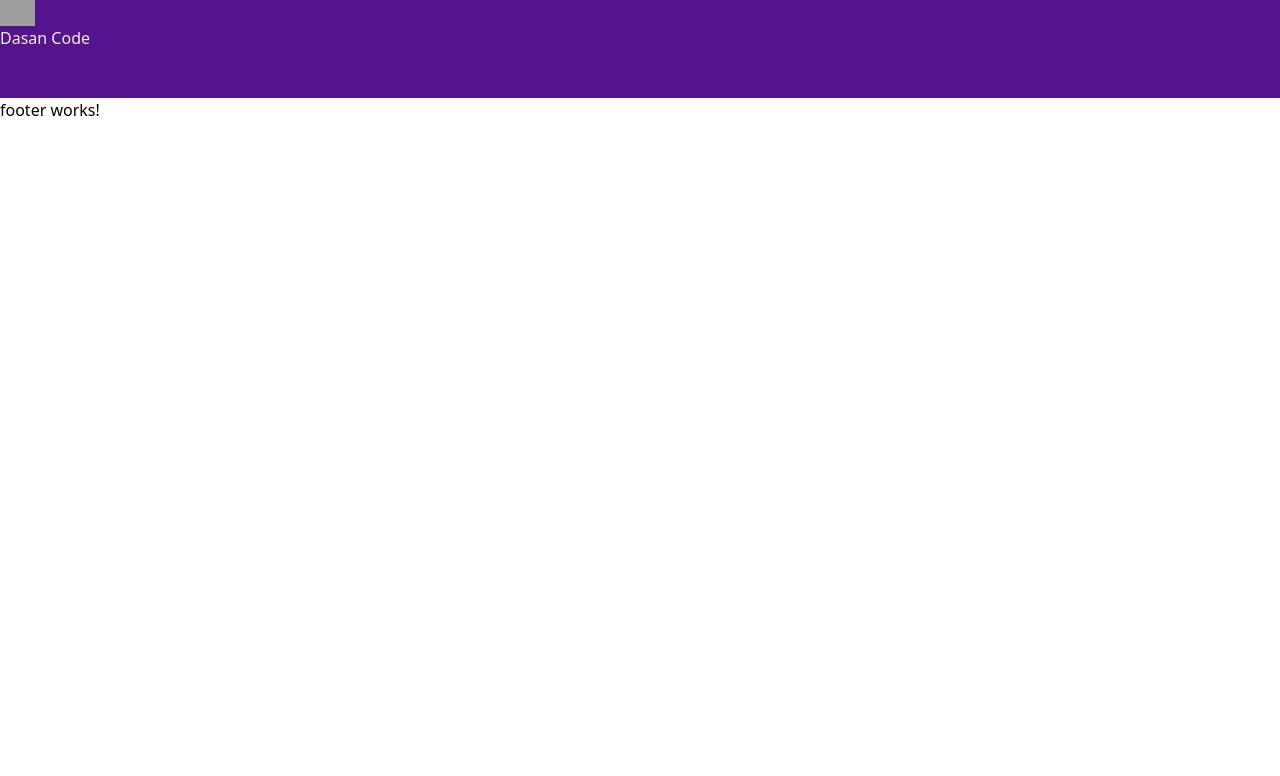
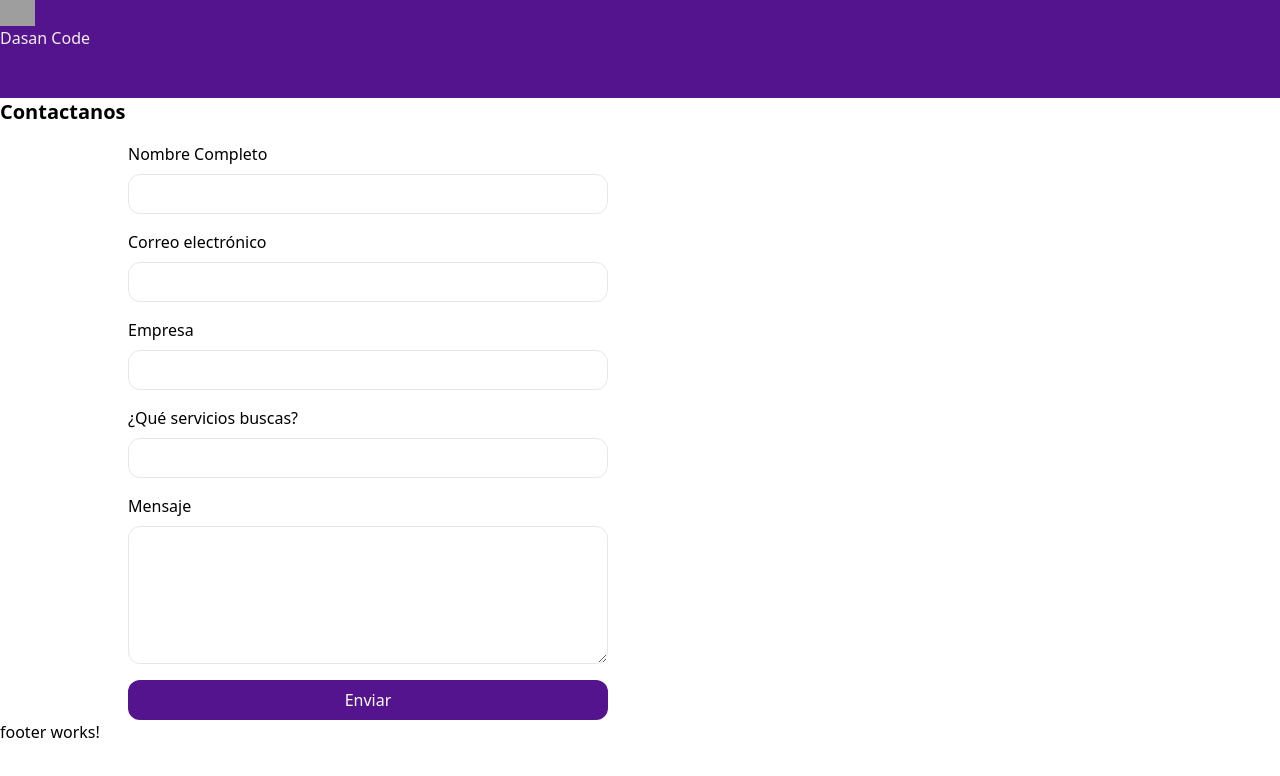
Before and after one commit to dasancode-dev/dasancode, an Angular app: page / in a window 1280 px wide. Shown: the top 776 px of the page. Built offline with nearby package versions, Linux system fonts and the light colour scheme; grey boxes are pictures that could not be loaded.

Commit message:
Configuración de colores tailwind y creación del componente formulario

```diff
--- a/src/app/app.component.html
+++ b/src/app/app.component.html
@@ -1,2 +1,3 @@
 <app-header></app-header>
+<app-form></app-form>
 <app-footer></app-footer>
--- a/src/app/app.component.ts
+++ b/src/app/app.component.ts
@@ -2,11 +2,12 @@ import { Component } from '@angular/core';
 import { RouterOutlet } from '@angular/router';
 import { HeaderComponent } from "./shared/header/header.component";
 import { FooterComponent } from "./shared/footer/footer.component";
+import { FormComponent } from './shared/form/form.component';
 
 @Component({
   selector: 'app-root',
   standalone: true,
-  imports: [RouterOutlet, HeaderComponent, FooterComponent],
+  imports: [RouterOutlet, HeaderComponent, FormComponent, FooterComponent],
   templateUrl: './app.component.html',
   styleUrl: './app.component.css'
 })
--- /dev/null
+++ b/src/app/shared/form/form.component.html
@@ -0,0 +1,80 @@
+<section lass="flex flex-col w-1/2 h-auto items-center justify-center">
+  <h2 class="text-xl font-bold mb-4">
+    Contactanos
+  </h2>
+  <form
+    action=""
+    class="flex flex-col w-1/2 items-start ml-32 gap-4"
+    [formGroup]="contactForm"
+    (ngSubmit)="handleSubmit()"
+  >
+    <label
+      htmlFor="fullName"
+      class="flex flex-col gap-2 w-3/4"
+    >
+      Nombre Completo
+      <input
+        name="fullName"
+        type="text"
+        class="w-full h-10 border rounded-xl px-4"
+        formControlName="name"
+      />
+    </label>
+    <label
+      htmlFor="email"
+      class="flex flex-col gap-2 w-3/4"
+    >
+      Correo electrónico
+      <input
+        name="email"
+        type="email"
+        class="w-full h-10 border rounded-xl px-4"
+        formControlName="email"
+      />
+    </label>
+    <label
+      htmlFor="company"
+      class="flex flex-col gap-2 w-3/4"
+    >
+      Empresa
+      <input
+        name="company"
+        type="text"
+        class="w-full h-10 border rounded-xl px-4"
+        formControlName="company"
+      />
+    </label>
+    <label
+      htmlFor="services"
+      class="flex flex-col gap-2 w-3/4"
+    >
+      ¿Qué servicios buscas?
+      <input
+        name="services"
+        type="text"
+        class="w-full h-10 border rounded-xl px-4"
+        formControlName="services"
+      />
+    </label>
+    <label
+      htmlFor="details"
+      class="flex flex-col gap-2 w-3/4"
+    >
+      Mensaje
+      <textarea
+        name="details"
+        type="text"
+        class="w-full border rounded-xl px-4 py-2"
+        rows=5
+        cols=40
+        formControlName="details"
+      ></textarea>
+    </label>
+    <button
+      class='flex flex-col justify-center items-center gap-2 w-3/4 bg-primary-purple-light h-10 rounded-xl px-4 text-white text-semibold'
+      [disabled]="!contactForm.valid"
+    >
+      Enviar
+    </button>
+  </form>
+</section>
--- /dev/null
+++ b/src/app/shared/form/form.component.ts
@@ -0,0 +1,25 @@
+import { Component } from '@angular/core';
+import {ReactiveFormsModule, FormControl, FormGroup, Validators } from '@angular/forms';
+
+@Component({
+  selector: 'app-form',
+  standalone: true,
+  imports: [ReactiveFormsModule],
+  templateUrl: './form.component.html',
+  styleUrl: './form.component.css'
+})
+export class FormComponent {
+
+  contactForm = new FormGroup({
+    name: new FormControl('', Validators.required),
+    email: new FormControl('', Validators.required),
+    company: new FormControl('', Validators.required),
+    services: new FormControl('', Validators.required),
+    details: new FormControl('', Validators.required)
+  });
+
+  handleSubmit () {
+    console.log('Campos: ', this.contactForm.value);
+
+  }
+}
--- a/tailwind.config.js
+++ b/tailwind.config.js
@@ -2,7 +2,18 @@
 module.exports = {
   content: ["./src/**/*.{html,ts}"],
   theme: {
-    extend: {},
+    extend: {
+      colors: {
+        'primary-purple-dark': '#240046',
+        'primary-purple-light': '#54148D',
+        'primary-rose': '#F9626C',
+        'primary-red': '#F72634',
+        'secondary-pink': '#D067EF',
+        'secondary-black': '#B49CB5',
+        'secundary-gray': '#545454',
+        'secundary-white': '#F4EEEF'
+      }
+    },
   },
   plugins: [],
 };
```
Also changed, not shown: src/app/shared/form/form.component.css (added), 1 other file (tests, documents, lock files or other folders).
